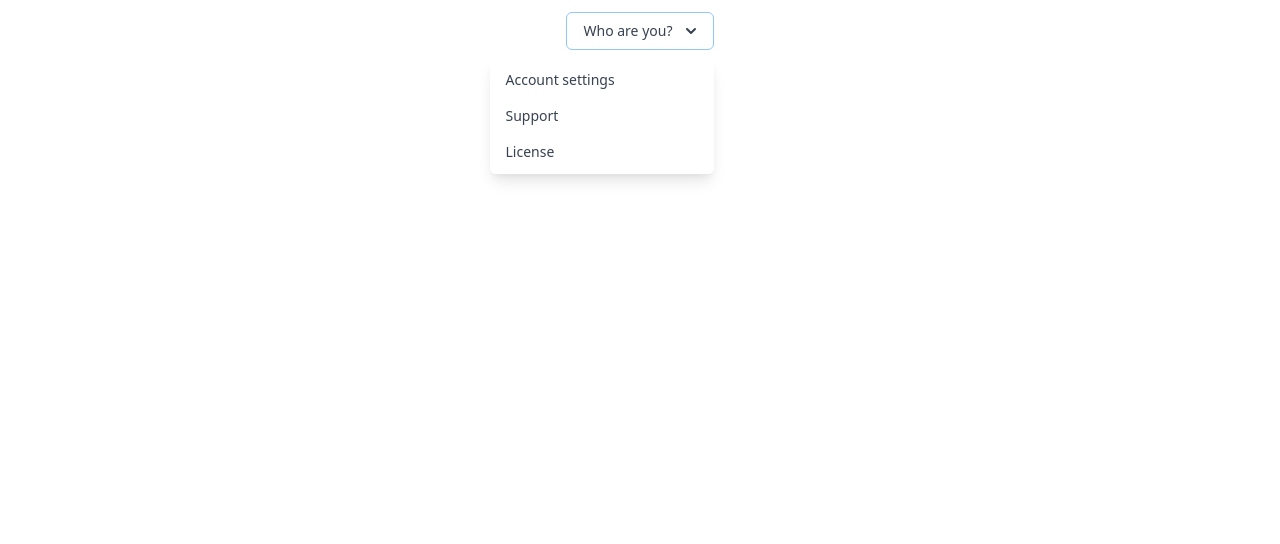
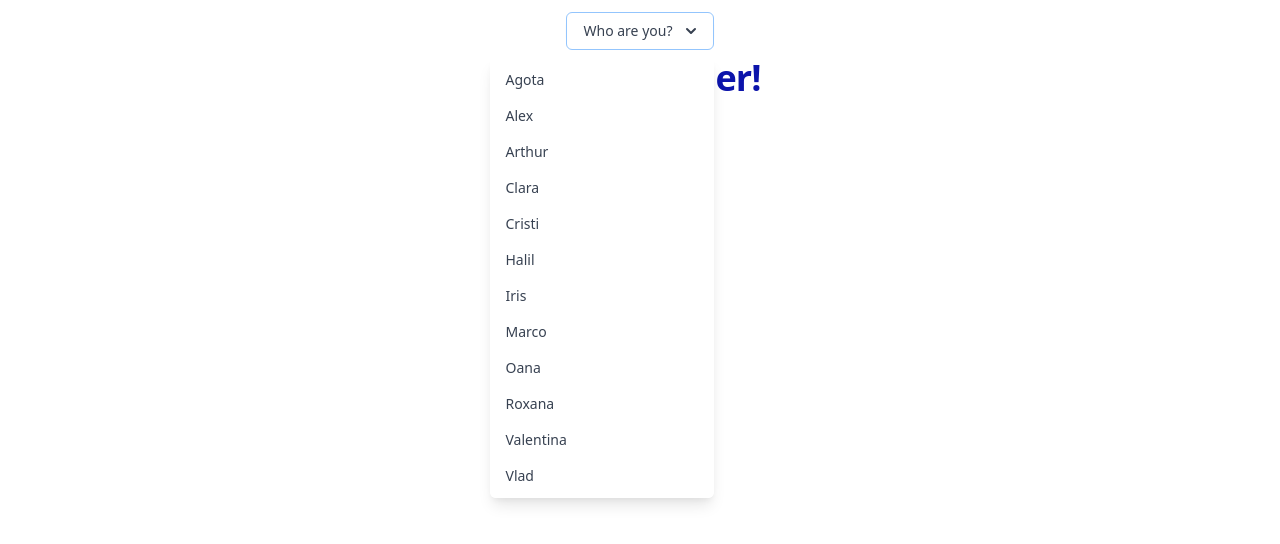
Before and after one commit to VladTM23/CobaltMasks, a Svelte app: page / in a window 1280 px wide. Both pictures are taken after a click on the button "Who are you?". Shown: the part 180-724 px from the top of the page. Built offline with nearby package versions, Linux system fonts and the light colour scheme.

Commit message:
Added people.

```diff
--- a/src/App.svelte
+++ b/src/App.svelte
@@ -67,7 +67,7 @@
 	</div>
 
 	<Dropdown bind:name={userName} bind:showAlert={showAlert}/>
-	<p class="mt-2"> Hello, {userName}! </p>
+	<p class="mt-2 text-3xl leading-9 font-extrabold tracking-tight cobaltBlueText sm:text-4xl sm:leading-10"> Hey, {userName}! </p>
 
 
 
--- a/src/components/Alert.svelte
+++ b/src/components/Alert.svelte
@@ -1,4 +1,4 @@
 <div class="bg-red-100 border-t border-b border-red-400 text-red-700 px-4 py-3 relative" role="alert">
-    <strong class="font-bold">Holy smokes!</strong>
-    <span class="block sm:inline">Something seriously bad happened.</span>
+    <strong class="font-bold">Hold on a sec!</strong>
+    <span class="block sm:inline">You need to identify yourself in order to enjoy the full experience.</span>
   </div>
--- a/src/components/Dropdown.svelte
+++ b/src/components/Dropdown.svelte
@@ -50,10 +50,18 @@
     <div class="rounded-md bg-white shadow-xs">
 
       <div class="py-1" role="menu" aria-orientation="vertical" aria-labelledby="options-menu">
-        <a  id="one" on:click={handleOptionClick} class="block px-4 py-2 text-sm leading-5 text-gray-700 hover:bg-gray-100 hover:text-gray-900 focus:outline-none focus:bg-gray-100 focus:text-gray-900" role="menuitem">Account settings</a>
-        <a  id="two" on:click={handleOptionClick} class="block px-4 py-2 text-sm leading-5 text-gray-700 hover:bg-gray-100 hover:text-gray-900 focus:outline-none focus:bg-gray-100 focus:text-gray-900" role="menuitem">Support</a>
-        <a  id="three" on:click={handleOptionClick} class="block px-4 py-2 text-sm leading-5 text-gray-700 hover:bg-gray-100 hover:text-gray-900 focus:outline-none focus:bg-gray-100 focus:text-gray-900" role="menuitem">License</a>
-
+        <a  id="Agota" on:click={handleOptionClick} class="block px-4 py-2 text-sm leading-5 text-gray-700 hover:bg-gray-100 hover:text-gray-900 focus:outline-none focus:bg-gray-100 focus:text-gray-900" role="menuitem">Agota</a>
+        <a  id="Alex" on:click={handleOptionClick} class="block px-4 py-2 text-sm leading-5 text-gray-700 hover:bg-gray-100 hover:text-gray-900 focus:outline-none focus:bg-gray-100 focus:text-gray-900" role="menuitem">Alex</a>
+        <a  id="Arthur" on:click={handleOptionClick} class="block px-4 py-2 text-sm leading-5 text-gray-700 hover:bg-gray-100 hover:text-gray-900 focus:outline-none focus:bg-gray-100 focus:text-gray-900" role="menuitem">Arthur</a>
+        <a  id="Clara" on:click={handleOptionClick} class="block px-4 py-2 text-sm leading-5 text-gray-700 hover:bg-gray-100 hover:text-gray-900 focus:outline-none focus:bg-gray-100 focus:text-gray-900" role="menuitem">Clara</a>
+        <a  id="Cristi" on:click={handleOptionClick} class="block px-4 py-2 text-sm leading-5 text-gray-700 hover:bg-gray-100 hover:text-gray-900 focus:outline-none focus:bg-gray-100 focus:text-gray-900" role="menuitem">Cristi</a>
+        <a  id="Halil" on:click={handleOptionClick} class="block px-4 py-2 text-sm leading-5 text-gray-700 hover:bg-gray-100 hover:text-gray-900 focus:outline-none focus:bg-gray-100 focus:text-gray-900" role="menuitem">Halil</a>
+        <a  id="Iris" on:click={handleOptionClick} class="block px-4 py-2 text-sm leading-5 text-gray-700 hover:bg-gray-100 hover:text-gray-900 focus:outline-none focus:bg-gray-100 focus:text-gray-900" role="menuitem">Iris</a>
+        <a  id="Marco" on:click={handleOptionClick} class="block px-4 py-2 text-sm leading-5 text-gray-700 hover:bg-gray-100 hover:text-gray-900 focus:outline-none focus:bg-gray-100 focus:text-gray-900" role="menuitem">Marco</a>
+        <a  id="Oana" on:click={handleOptionClick} class="block px-4 py-2 text-sm leading-5 text-gray-700 hover:bg-gray-100 hover:text-gray-900 focus:outline-none focus:bg-gray-100 focus:text-gray-900" role="menuitem">Oana</a>
+        <a  id="Roxana" on:click={handleOptionClick} class="block px-4 py-2 text-sm leading-5 text-gray-700 hover:bg-gray-100 hover:text-gray-900 focus:outline-none focus:bg-gray-100 focus:text-gray-900" role="menuitem">Roxana</a>
+        <a  id="Valentina" on:click={handleOptionClick} class="block px-4 py-2 text-sm leading-5 text-gray-700 hover:bg-gray-100 hover:text-gray-900 focus:outline-none focus:bg-gray-100 focus:text-gray-900" role="menuitem">Valentina</a>
+        <a  id="Vlad" on:click={handleOptionClick} class="block px-4 py-2 text-sm leading-5 text-gray-700 hover:bg-gray-100 hover:text-gray-900 focus:outline-none focus:bg-gray-100 focus:text-gray-900" role="menuitem">Vlad</a>
       </div>
     </div>
   </div>
```
